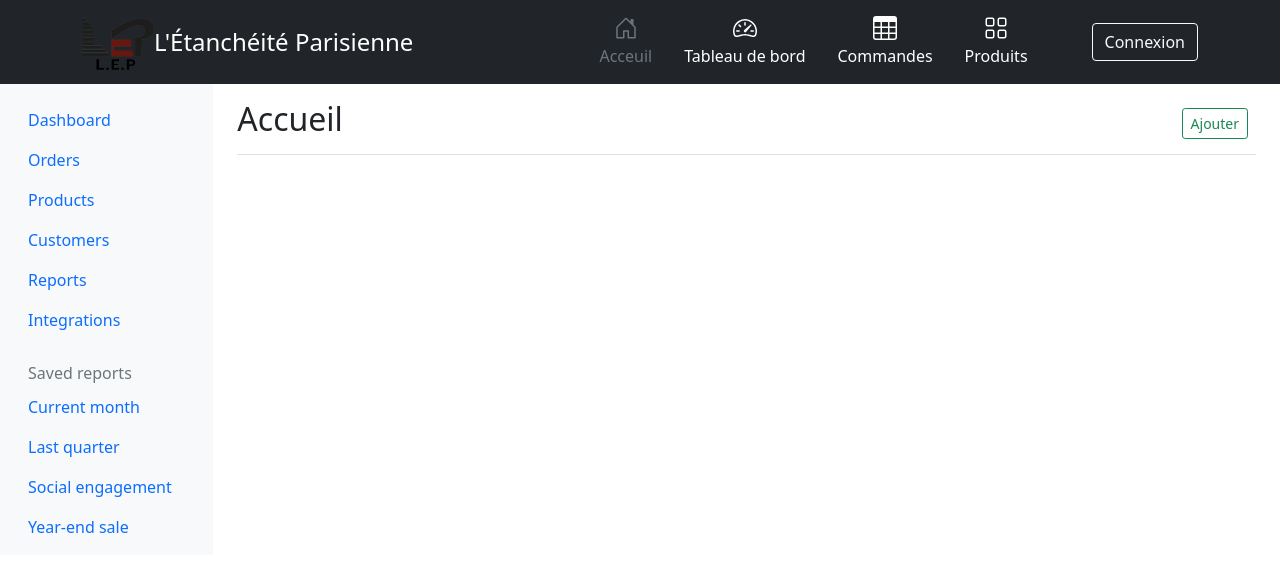
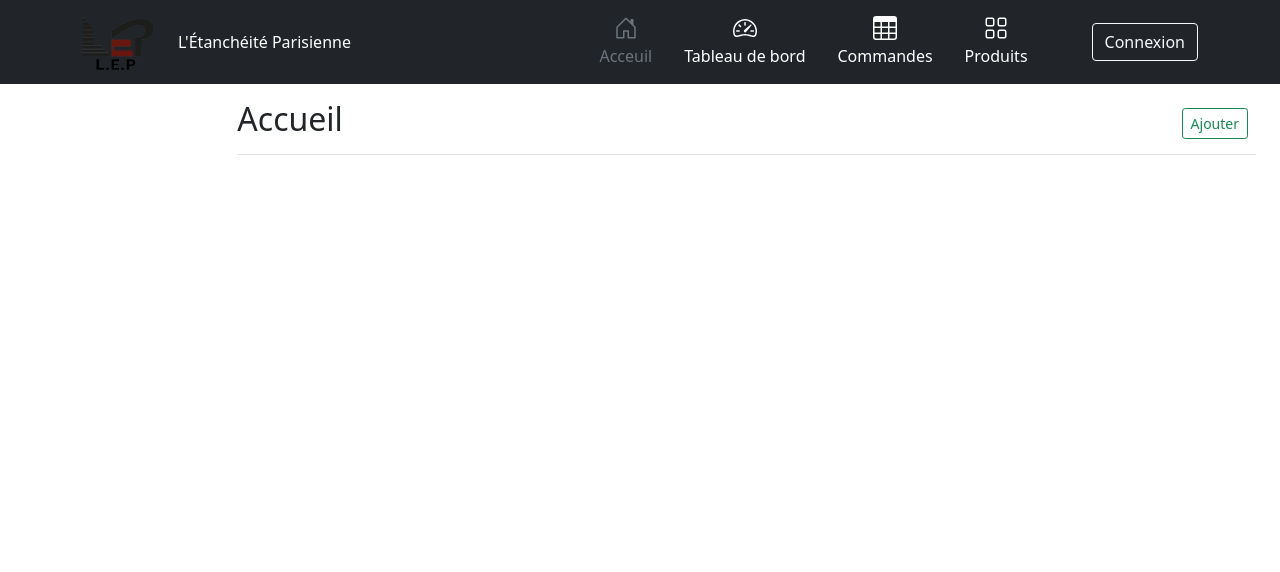
Before and after one commit to Cyanox/aen, a PHP site: page / in a window 1280 px wide. Shown: the top 572 px of the page. Run offline with PHP 8.4, Linux system fonts and the light colour scheme.

Commit message:
deploiement test

```diff
--- a/index.php
+++ b/index.php
@@ -34,7 +34,7 @@
         <div class="d-flex flex-wrap align-items-center justify-content-center justify-content-lg-start">
             <a href="/" class="d-flex align-items-center my-2 my-lg-0 me-lg-auto text-white text-decoration-none">
                 <img src="/assets/image/Logo_LEP_NOBGv2.png" alt="" width="72" height="57">
-                <span class="fs-4">L'Étanchéité Parisienne</span>
+                <span class="ms-4">L'Étanchéité Parisienne</span>
             </a>
 
             <ul class="nav col-12 col-lg-auto my-2 justify-content-center my-md-0 text-small">
@@ -79,82 +79,6 @@
 
 <div class="container-fluid">
     <div class="row">
-        <nav id="sidebarMenu" class="col-md-3 col-lg-2 d-md-block bg-light sidebar collapse">
-            <div class="position-sticky pt-3">
-                <ul class="nav flex-column">
-                    <li class="nav-item">
-                        <a class="nav-link active" aria-current="page" href="#">
-                            <span data-feather="home"></span>
-                            Dashboard
-                        </a>
-                    </li>
-                    <li class="nav-item">
-                        <a class="nav-link" href="#">
-                            <span data-feather="file"></span>
-                            Orders
-                        </a>
-                    </li>
-                    <li class="nav-item">
-                        <a class="nav-link" href="#">
-                            <span data-feather="shopping-cart"></span>
-                            Products
-                        </a>
-                    </li>
-                    <li class="nav-item">
-                        <a class="nav-link" href="#">
-                            <span data-feather="users"></span>
-                            Customers
-                        </a>
-                    </li>
-                    <li class="nav-item">
-                        <a class="nav-link" href="#">
-                            <span data-feather="bar-chart-2"></span>
-                            Reports
-                        </a>
-                    </li>
-                    <li class="nav-item">
-                        <a class="nav-link" href="#">
-                            <span data-feather="layers"></span>
-                            Integrations
-                        </a>
-                    </li>
-                </ul>
-
-                <h6 class="sidebar-heading d-flex justify-content-between align-items-center px-3 mt-4 mb-1 text-muted">
-                    <span>Saved reports</span>
-                    <a class="link-secondary" href="#" aria-label="Add a new report">
-                        <span data-feather="plus-circle"></span>
-                    </a>
-                </h6>
-                <ul class="nav flex-column mb-2">
-                    <li class="nav-item">
-                        <a class="nav-link" href="#">
-                            <span data-feather="file-text"></span>
-                            Current month
-                        </a>
-                    </li>
-                    <li class="nav-item">
-                        <a class="nav-link" href="#">
-                            <span data-feather="file-text"></span>
-                            Last quarter
-                        </a>
-                    </li>
-                    <li class="nav-item">
-                        <a class="nav-link" href="#">
-                            <span data-feather="file-text"></span>
-                            Social engagement
-                        </a>
-                    </li>
-                    <li class="nav-item">
-                        <a class="nav-link" href="#">
-                            <span data-feather="file-text"></span>
-                            Year-end sale
-                        </a>
-                    </li>
-                </ul>
-            </div>
-        </nav>
-
         <main class="col-md-9 ms-sm-auto col-lg-10 px-md-4">
             <div class="d-flex justify-content-between flex-wrap flex-md-nowrap align-items-center pt-3 pb-2 mb-3 border-bottom">
                 <h1 class="h2">Accueil</h1>
```
